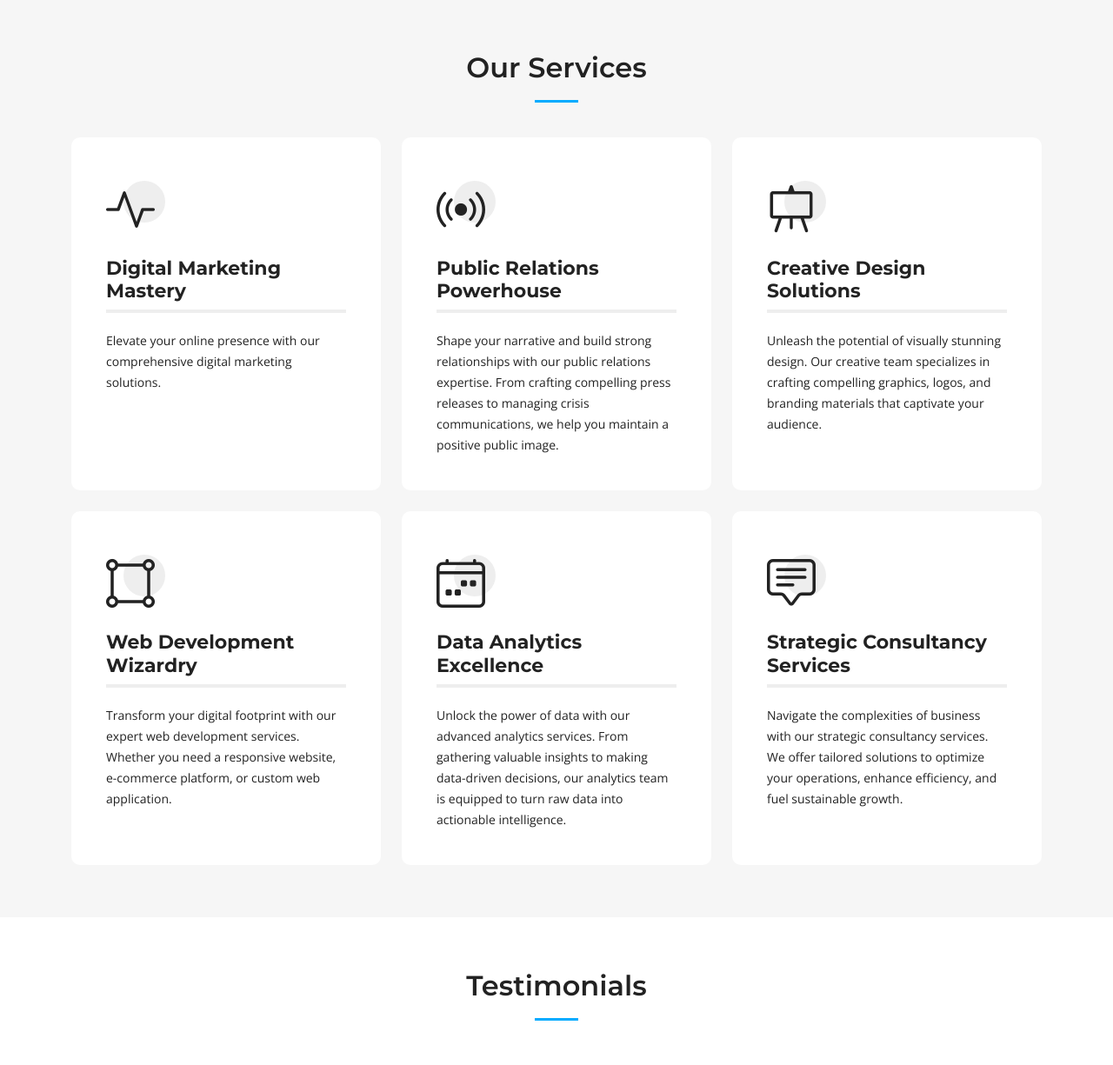
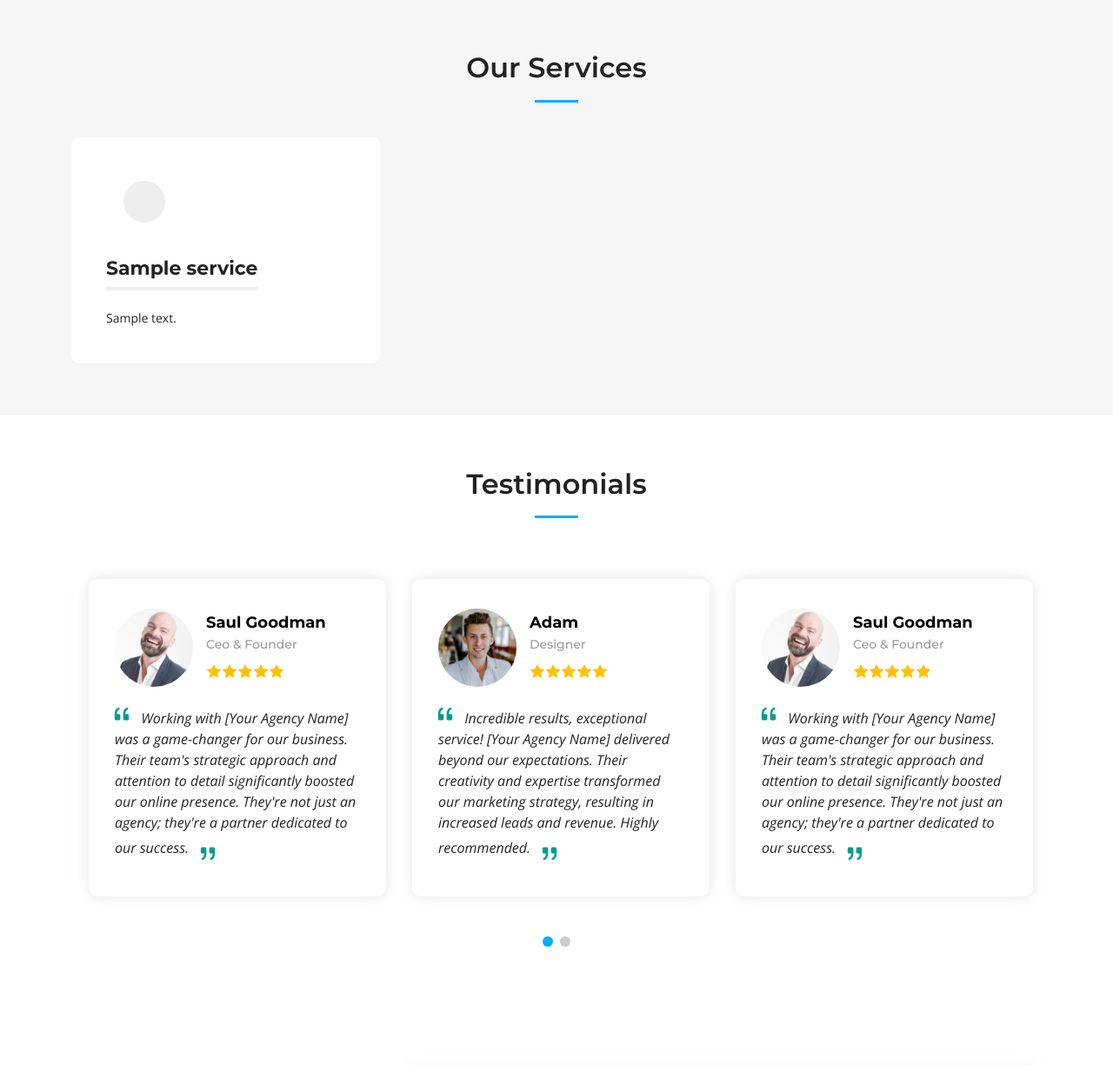
Before and after one commit to utkarshgayguwal/django-learning, a Django app: page / in a window 1280 px wide. Shown: the part 554-1779 px from the top of the page at 87% size. Run offline with Django 5.2, Linux system fonts and the light colour scheme; tables that the repository leaves empty hold one stand-in row (values such as "Sample post"); some libraries are stand-ins or nearby versions.

Commit message:
feat: render services section from Service database records instead of hardcoded HTML

```diff
--- a/app/views.py
+++ b/app/views.py
@@ -1,7 +1,9 @@
 from django.shortcuts import render
 from app.models import GeneralInfo
+from app.models import Service
 
 def index(request):
     general_info = GeneralInfo.objects.first()
-    context = {'general_info' : general_info}
+    services = Service.objects.all()
+    context = {'general_info' : general_info, 'services': services}
     return render(request, 'index.html', context)
--- a/templates/index.html
+++ b/templates/index.html
@@ -10,96 +10,20 @@
       </div>
 
       <div class="row gy-4" data-aos="fade-up" data-aos-delay="100">
+        {% for service in services %}
         <div class="col-lg-4 col-md-6">
           <div class="service-item position-relative">
             <div class="icon">
-              <i class="bi bi-activity"></i>
+              <i class="{{ service.icon }}"></i>
             </div>
-            <h3>Digital Marketing Mastery</h3>
+            <h3>{{ service.title }}</h3>
             <p>
-              Elevate your online presence with our comprehensive digital
-              marketing solutions.
+              {{ service.description }}
             </p>
           </div>
         </div>
         <!-- End Service Item -->
-
-        <div class="col-lg-4 col-md-6">
-          <div class="service-item position-relative">
-            <div class="icon">
-              <i class="bi bi-broadcast"></i>
-            </div>
-            <h3>Public Relations Powerhouse</h3>
-            <p>
-              Shape your narrative and build strong relationships with our
-              public relations expertise. From crafting compelling press
-              releases to managing crisis communications, we help you maintain a
-              positive public image.
-            </p>
-          </div>
-        </div>
-        <!-- End Service Item -->
-
-        <div class="col-lg-4 col-md-6">
-          <div class="service-item position-relative">
-            <div class="icon">
-              <i class="bi bi-easel"></i>
-            </div>
-            <h3>Creative Design Solutions</h3>
-            <p>
-              Unleash the potential of visually stunning design. Our creative
-              team specializes in crafting compelling graphics, logos, and
-              branding materials that captivate your audience.
-            </p>
-          </div>
-        </div>
-        <!-- End Service Item -->
-
-        <div class="col-lg-4 col-md-6">
-          <div class="service-item position-relative">
-            <div class="icon">
-              <i class="bi bi-bounding-box-circles"></i>
-            </div>
-            <h3>Web Development Wizardry</h3>
-            <p>
-              Transform your digital footprint with our expert web development
-              services. Whether you need a responsive website, e-commerce
-              platform, or custom web application.
-            </p>
-          </div>
-        </div>
-        <!-- End Service Item -->
-
-        <div class="col-lg-4 col-md-6">
-          <div class="service-item position-relative">
-            <div class="icon">
-              <i class="bi bi-calendar4-week"></i>
-            </div>
-            <h3>Data Analytics Excellence</h3>
-            <p>
-              Unlock the power of data with our advanced analytics services.
-              From gathering valuable insights to making data-driven decisions,
-              our analytics team is equipped to turn raw data into actionable
-              intelligence.
-            </p>
-          </div>
-        </div>
-        <!-- End Service Item -->
-
-        <div class="col-lg-4 col-md-6">
-          <div class="service-item position-relative">
-            <div class="icon">
-              <i class="bi bi-chat-square-text"></i>
-            </div>
-            <h3>Strategic Consultancy Services</h3>
-            <p>
-              Navigate the complexities of business with our strategic
-              consultancy services. We offer tailored solutions to optimize your
-              operations, enhance efficiency, and fuel sustainable growth.
-            </p>
-          </div>
-        </div>
-        <!-- End Service Item -->
+         {% endfor %}
       </div>
     </div>
   </section>
```
